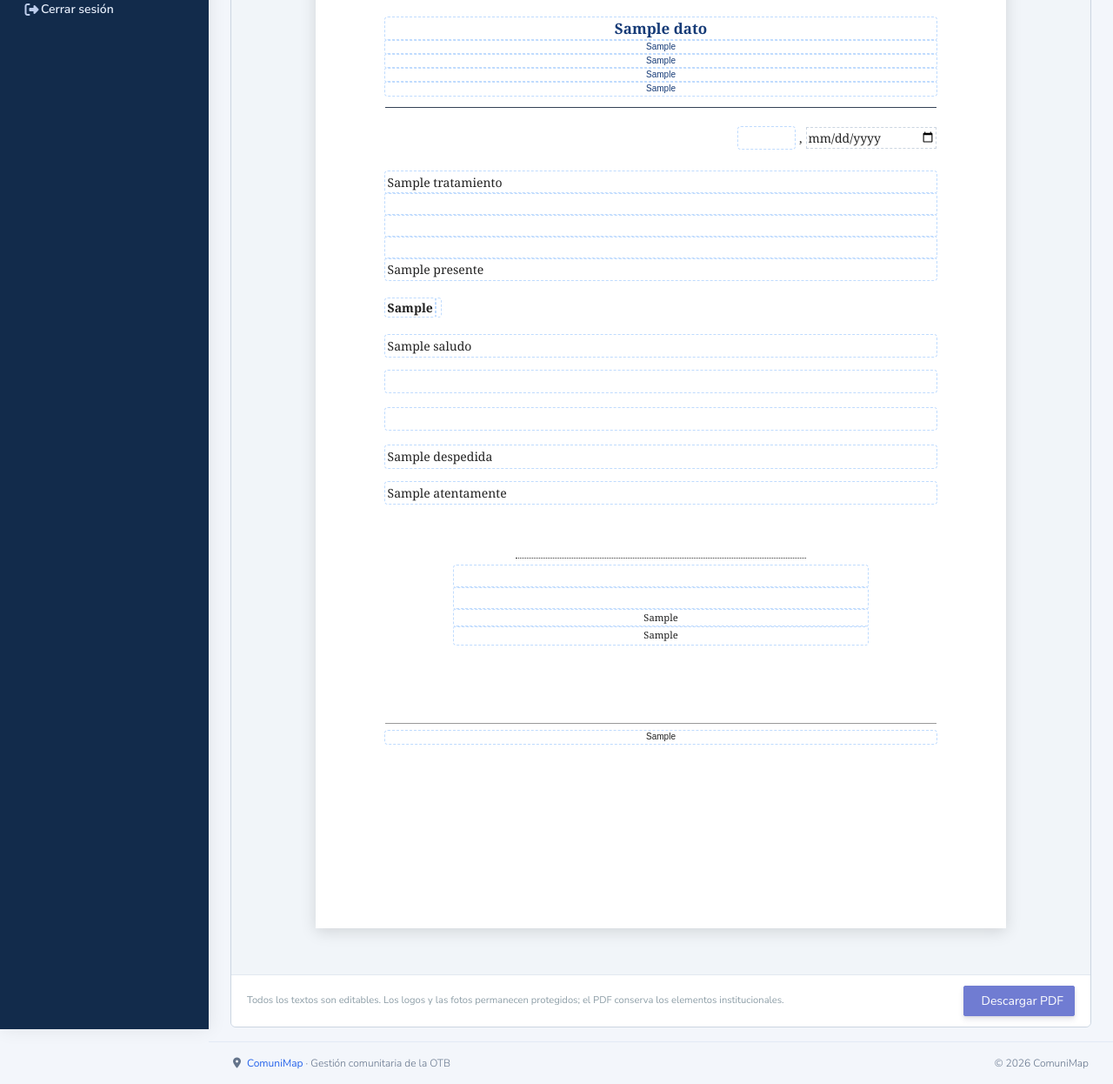
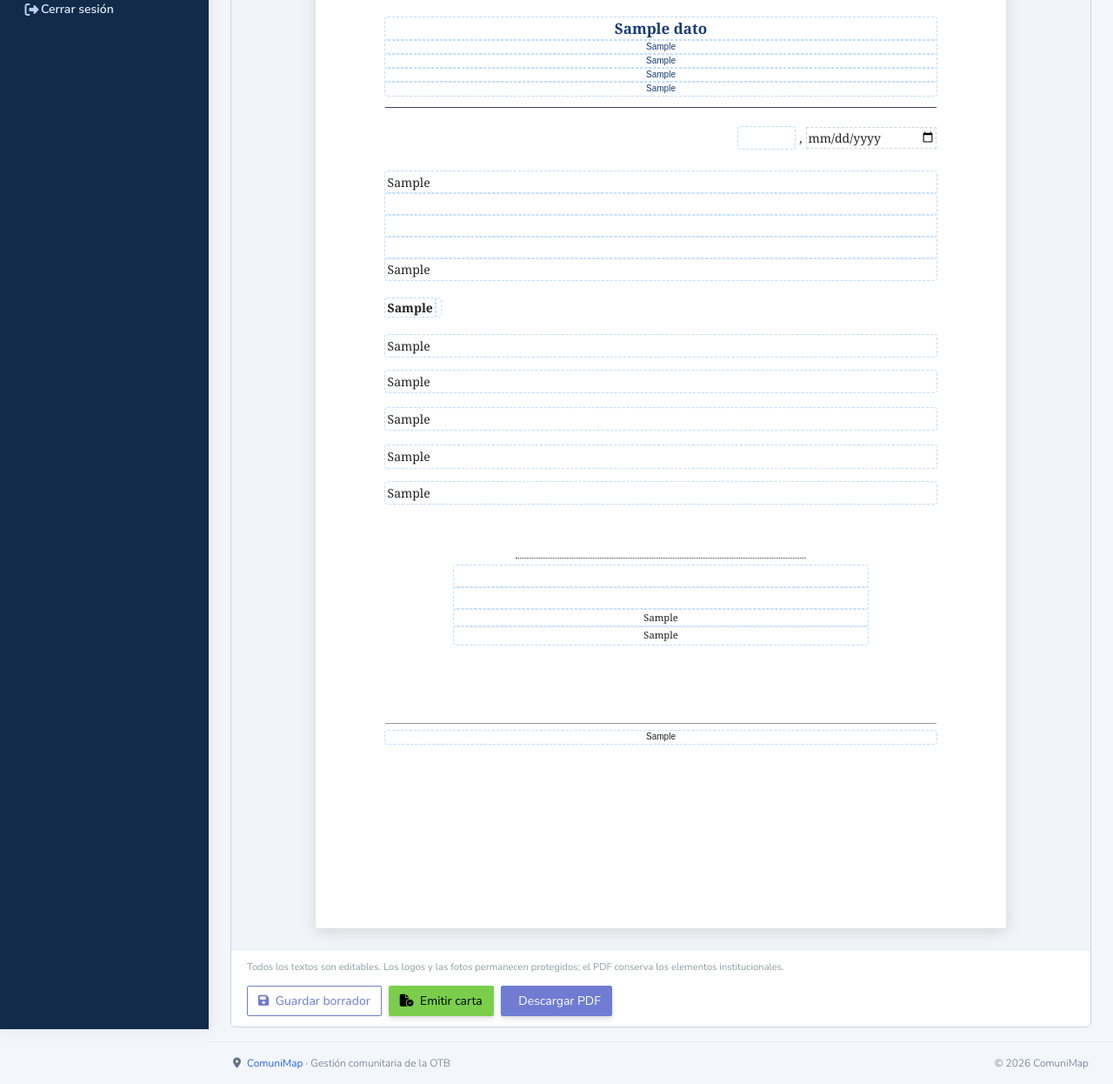
Before and after one commit to JFCXD/comunimap, a Laravel app: template GestionDeAlertas/resources/views/documentos/editor.blade.php in a window 1280 px wide. Shown: the part 269-1515 px from the top of the page at 87% size. Run offline with Laravel 12, Linux system fonts and the light colour scheme; the template is opened without the code that fills it: most values are stand-ins (such as "Sample title", 1, 10 or a date in 2020); parts of the project's set-up code (start-up, migrations or seed data) failed here and were passed over.

Commit message:
Fase 2: guardar borrador y emitir PDF desde editor, restaurar formato guardado

```diff
--- a/GestionDeAlertas/resources/views/documentos/editor.blade.php
+++ b/GestionDeAlertas/resources/views/documentos/editor.blade.php
@@ -11,6 +11,7 @@
     <form id="cmFormularioCarta" action="{{ route('documentos.descargar') }}" method="POST">
         @csrf
         @foreach($datos['reportes'] as $id)<input type="hidden" name="reportes[]" value="{{ $id }}">@endforeach
+        @if(!empty($documentoId))<input type="hidden" name="documento_id" value="{{ $documentoId }}">@endif
         @php($camposInstitucionales = ['membrete_titulo','membrete_prefectural','membrete_municipal','membrete_registro','membrete_zona','tratamiento','presente','referencia_etiqueta','saludo','despedida','atentamente','firma_otb','sello_etiqueta','pie_carta'])
         @foreach($datos as $campo => $valor)
             @if($campo !== 'reportes' && !in_array($campo, $camposInstitucionales, true) && !str_ends_with($campo, '_html') && is_scalar($valor))
@@ -32,22 +33,22 @@
         <input type="hidden" id="sello_etiqueta" name="sello_etiqueta" value="{{ ($datos['sello_etiqueta'] ?? 'Sello de la OTB') }}">
         <input type="hidden" id="pie_carta" name="pie_carta" value="{{ ($datos['pie_carta'] ?? 'OTB BARRIO UNIVERSITARIO ALTO — COCHABAMBA, BOLIVIA') }}">
         {{-- El PDF recibe el formato de los párrafos por separado; el controlador sanea el HTML. --}}
-        <input type="hidden" id="cmFormatoAntecedentes" name="antecedentes_html" value="">
-        <input type="hidden" id="cmFormatoSolicitud" name="solicitud_html" value="">
-        <input type="hidden" id="membrete_titulo_html" name="membrete_titulo_html" value="">
-        <input type="hidden" id="membrete_prefectural_html" name="membrete_prefectural_html" value="">
-        <input type="hidden" id="membrete_municipal_html" name="membrete_municipal_html" value="">
-        <input type="hidden" id="membrete_registro_html" name="membrete_registro_html" value="">
-        <input type="hidden" id="membrete_zona_html" name="membrete_zona_html" value="">
-        <input type="hidden" id="tratamiento_html" name="tratamiento_html" value="">
-        <input type="hidden" id="presente_html" name="presente_html" value="">
-        <input type="hidden" id="referencia_etiqueta_html" name="referencia_etiqueta_html" value="">
-        <input type="hidden" id="saludo_html" name="saludo_html" value="">
-        <input type="hidden" id="despedida_html" name="despedida_html" value="">
-        <input type="hidden" id="atentamente_html" name="atentamente_html" value="">
-        <input type="hidden" id="firma_otb_html" name="firma_otb_html" value="">
-        <input type="hidden" id="sello_etiqueta_html" name="sello_etiqueta_html" value="">
-        <input type="hidden" id="pie_carta_html" name="pie_carta_html" value="">
+        <input type="hidden" id="cmFormatoAntecedentes" name="antecedentes_html" value="{{ $datos['antecedentes_html'] ?? '' }}">
+        <input type="hidden" id="cmFormatoSolicitud" name="solicitud_html" value="{{ $datos['solicitud_html'] ?? '' }}">
+        <input type="hidden" id="membrete_titulo_html" name="membrete_titulo_html" value="{{ $datos['membrete_titulo_html'] ?? '' }}">
+        <input type="hidden" id="membrete_prefectural_html" name="membrete_prefectural_html" value="{{ $datos['membrete_prefectural_html'] ?? '' }}">
+        <input type="hidden" id="membrete_municipal_html" name="membrete_municipal_html" value="{{ $datos['membrete_municipal_html'] ?? '' }}">
+        <input type="hidden" id="membrete_registro_html" name="membrete_registro_html" value="{{ $datos['membrete_registro_html'] ?? '' }}">
+        <input type="hidden" id="membrete_zona_html" name="membrete_zona_html" value="{{ $datos['membrete_zona_html'] ?? '' }}">
+        <input type="hidden" id="tratamiento_html" name="tratamiento_html" value="{{ $datos['tratamiento_html'] ?? '' }}">
+        <input type="hidden" id="presente_html" name="presente_html" value="{{ $datos['presente_html'] ?? '' }}">
+        <input type="hidden" id="referencia_etiqueta_html" name="referencia_etiqueta_html" value="{{ $datos['referencia_etiqueta_html'] ?? '' }}">
+        <input type="hidden" id="saludo_html" name="saludo_html" value="{{ $datos['saludo_html'] ?? '' }}">
+        <input type="hidden" id="despedida_html" name="despedida_html" value="{{ $datos['despedida_html'] ?? '' }}">
+        <input type="hidden" id="atentamente_html" name="atentamente_html" value="{{ $datos['atentamente_html'] ?? '' }}">
+        <input type="hidden" id="firma_otb_html" name="firma_otb_html" value="{{ $datos['firma_otb_html'] ?? '' }}">
+        <input type="hidden" id="sello_etiqueta_html" name="sello_etiqueta_html" value="{{ $datos['sello_etiqueta_html'] ?? '' }}">
+        <input type="hidden" id="pie_carta_html" name="pie_carta_html" value="{{ $datos['pie_carta_html'] ?? '' }}">
 
 <section id="cmEditorCarta" class="cm-editor-dialog" aria-labelledby="cmEditorTitulo">
             <div class="cm-editor-topbar">
@@ -114,7 +115,12 @@
             <div class="cm-editor-acciones">
                 <span class="small text-muted">Todos los textos son editables. Los logos y las fotos permanecen protegidos; el PDF conserva los elementos institucionales.</span>
                 <div class="d-flex gap-2 flex-wrap">
-
+                    <button type="submit" formaction="{{ route('cartas.guardar') }}" formmethod="POST" formnovalidate class="btn btn-outline-primary">
+                        <i class="fa-solid fa-floppy-disk me-1"></i> Guardar borrador
+                    </button>
+                    <button type="submit" formaction="{{ route('documentos.descargar') }}" name="accion_documento" value="emitir"
+                        onclick="return confirm('¿Emitir y archivar definitivamente esta carta? Después de emitirla no podrá editarse.')"
+                        class="btn btn-success"><i class="fa-solid fa-file-circle-check me-1"></i> Emitir carta</button>
                     <button type="submit" name="modo" value="vista_previa" formtarget="_blank" class="btn btn-primary"><i class="fa fa-file-pdf-o me-1"></i> Descargar PDF</button>
                 </div>
             </div>
@@ -198,7 +204,7 @@ document.addEventListener('DOMContentLoaded', function () {
             if (elemento.isContentEditable) {
                 const oculto = formatoOculto[elemento.dataset.cmCampo];
                 const textoOriginal = document.getElementById(elemento.dataset.cmCampo);
-                if (oculto && oculto.value && oculto.dataset.texto === textoOriginal.value) {
+                if (oculto && oculto.value && (!oculto.dataset.texto || oculto.dataset.texto === textoOriginal.value)) {
                     elemento.innerHTML = oculto.value;
                 } else {
                     elemento.innerText = valor;
```
